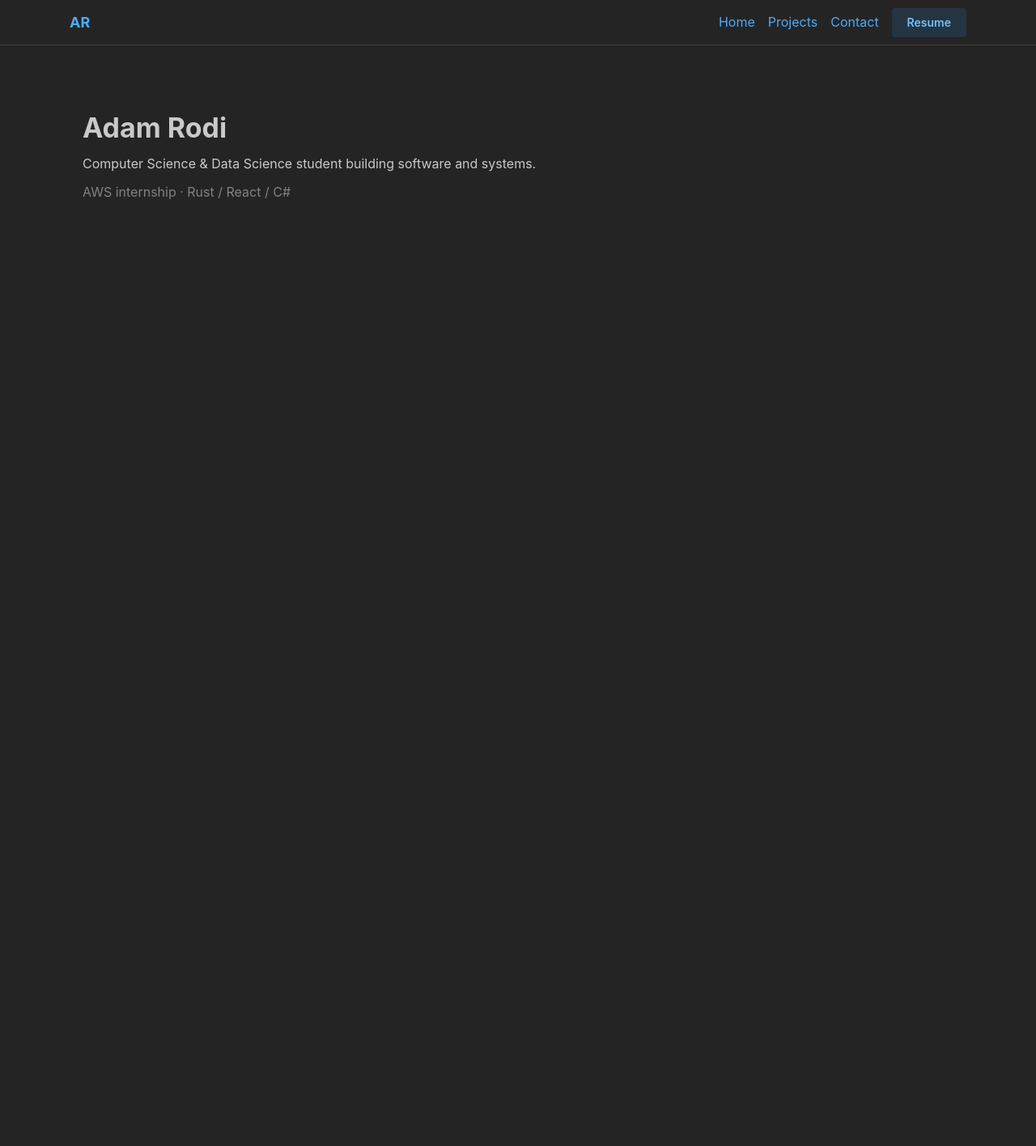
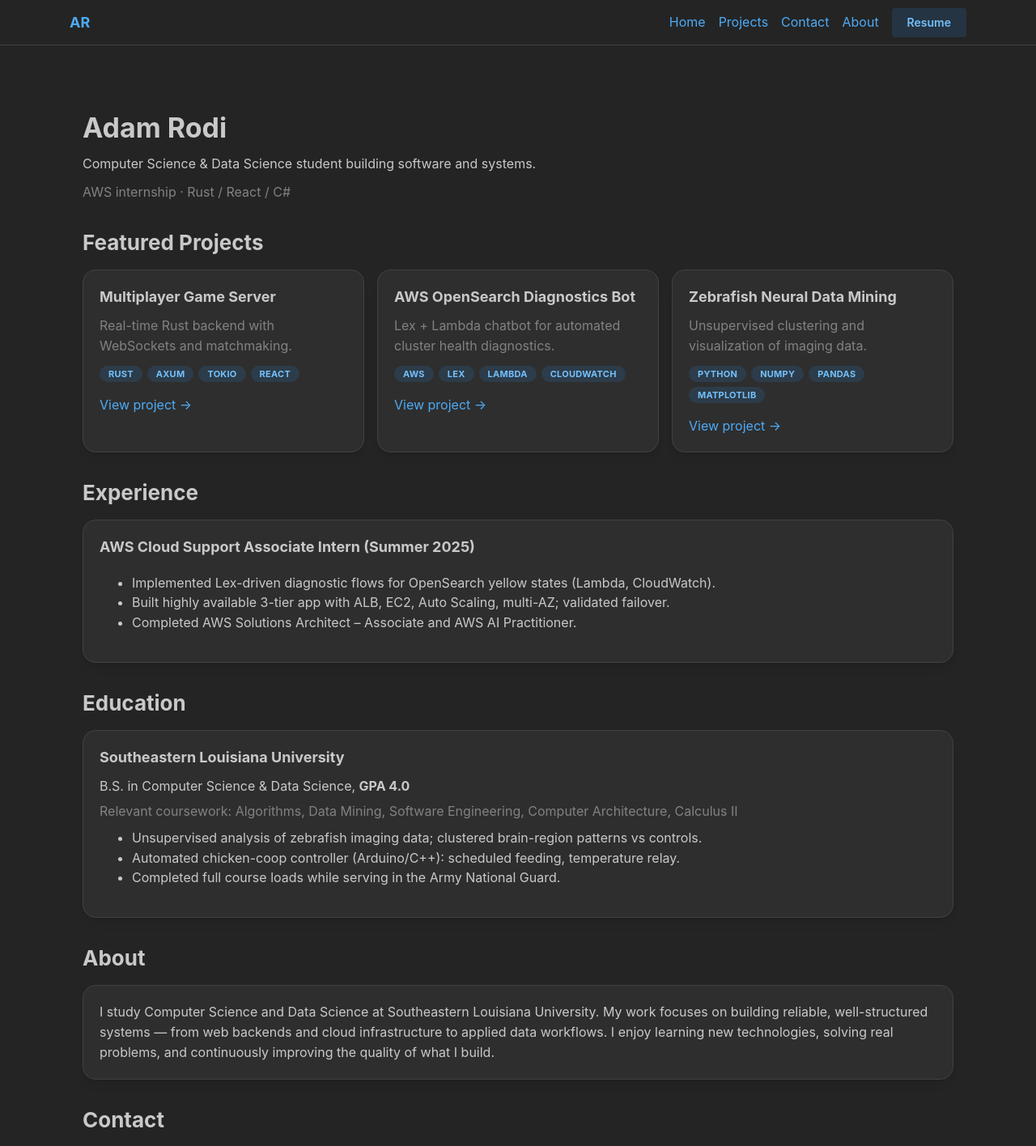
Before and after one commit to adamrodi/adamrodi.com, a React (Vite) app: page / in a window 1280 px wide. Shown: the top 1416 px of the page at 81% size. Before the commit the page ends 800 px from the top, so only its background shows below. Built offline with nearby package versions, Linux system fonts and the light colour scheme.

Commit message:
add home page skeleton and about page

```diff
--- a/src/components/Nav.tsx
+++ b/src/components/Nav.tsx
@@ -11,6 +11,7 @@ export default function Nav() {
           <Anchor href="/">Home</Anchor>
           <Anchor href="#projects">Projects</Anchor>
           <Anchor href="#contact">Contact</Anchor>
+          <Anchor href="/about">About</Anchor>
           <Button
             component="a"
             href="/Adam_Rodi_Resume.pdf"
--- a/src/main.tsx
+++ b/src/main.tsx
@@ -5,6 +5,7 @@ import { Notifications } from "@mantine/notifications";
 import { RouterProvider, createBrowserRouter } from "react-router-dom";
 import App from "./App";
 import Home from "./pages/Home";
+import About from "./pages/About";
 import "@mantine/core/styles.css";
 import "@mantine/notifications/styles.css";
 
@@ -12,7 +13,10 @@ const router = createBrowserRouter([
   {
     path: "/",
     element: <App />,
-    children: [{ index: true, element: <Home /> }],
+    children: [
+      { index: true, element: <Home /> },
+      { path: "about", element: <About /> },
+    ],
   },
 ]);
 
--- /dev/null
+++ b/src/pages/About.tsx
@@ -0,0 +1,14 @@
+import { Title, Text } from "@mantine/core";
+
+export default function About() {
+  return (
+    <>
+      <Title order={1} mb="md">About</Title>
+      <Text>
+        I study Computer Science and Data Science at Southeastern Louisiana University (GPA 4.0).
+        My focus is on building reliable software systems and exploring applied AI.
+        I enjoy working with React, Rust, and AWS technologies to turn ideas into working systems.
+      </Text>
+    </>
+  );
+}
--- a/src/pages/Home.tsx
+++ b/src/pages/Home.tsx
@@ -1,15 +1,165 @@
-import { Container, Title, Text } from "@mantine/core";
+import {
+  Container,
+  Title,
+  Text,
+  Card,
+  SimpleGrid,
+  Group,
+  Badge,
+  Anchor,
+  Box,
+} from "@mantine/core";
 
 export default function Home() {
   return (
     <Container size="lg" py="xl">
+      {/* HERO */}
       <Title order={1} mb="xs">
         Adam Rodi
       </Title>
       <Text mb="xs">
         Computer Science & Data Science student building software and systems.
       </Text>
-      <Text c="dimmed">AWS internship · Rust / React / C#</Text>
+      <Text c="dimmed" mb="xl">
+        AWS internship · Rust / React / C#
+      </Text>
+
+      {/* FEATURED PROJECTS */}
+      <Box id="projects">
+        <Title order={2} mb="md">
+          Featured Projects
+        </Title>
+
+        <SimpleGrid cols={{ base: 1, sm: 2, md: 3 }}>
+          <ProjectCard
+            title="Multiplayer Game Server"
+            summary="Real-time Rust backend with WebSockets and matchmaking."
+            tags={["Rust", "Axum", "Tokio", "React"]}
+            link="#"
+          />
+          <ProjectCard
+            title="AWS OpenSearch Diagnostics Bot"
+            summary="Lex + Lambda chatbot for automated cluster health diagnostics."
+            tags={["AWS", "Lex", "Lambda", "CloudWatch"]}
+            link="#"
+          />
+          <ProjectCard
+            title="Zebrafish Neural Data Mining"
+            summary="Unsupervised clustering and visualization of imaging data."
+            tags={["Python", "NumPy", "pandas", "matplotlib"]}
+            link="#"
+          />
+        </SimpleGrid>
+      </Box>
+
+      {/* EXPERIENCE */}
+      <Box id="experience" mt="xl">
+        <Title order={2} mb="md">
+          Experience
+        </Title>
+        <Card withBorder radius="lg" shadow="sm" p="lg">
+          <Title order={4} mb="xs">AWS Cloud Support Associate Intern (Summer 2025)</Title>
+          <ul style={{ marginTop: 8 }}>
+            <li>Implemented Lex-driven diagnostic flows for OpenSearch yellow states (Lambda, CloudWatch).</li>
+            <li>Built highly available 3-tier app with ALB, EC2, Auto Scaling, multi-AZ; validated failover.</li>
+            <li>Completed AWS Solutions Architect – Associate and AWS AI Practitioner.</li>
+          </ul>
+        </Card>
+      </Box>
+
+      {/* EDUCATION */}
+      <Box id="education" mt="xl">
+        <Title order={2} mb="md">
+          Education
+        </Title>
+        <Card withBorder radius="lg" shadow="sm" p="lg">
+          <Title order={4} mb="xs">Southeastern Louisiana University</Title>
+          <Text>B.S. in Computer Science & Data Science, <b>GPA 4.0</b></Text>
+          <Text c="dimmed" mt={6}>Relevant coursework: Algorithms, Data Mining, Software Engineering, Computer Architecture, Calculus II</Text>
+          <ul style={{ marginTop: 8 }}>
+            <li>Unsupervised analysis of zebrafish imaging data; clustered brain-region patterns vs controls.</li>
+            <li>Automated chicken-coop controller (Arduino/C++): scheduled feeding, temperature relay.</li>
+            <li>Completed full course loads while serving in the Army National Guard.</li>
+          </ul>
+        </Card>
+      </Box>
+
+      {/* ABOUT */}
+      <Box id="about" mt="xl">
+        <Title order={2} mb="md">
+          About
+        </Title>
+        <Card withBorder radius="lg" shadow="sm" p="lg">
+          <Text>
+            I study Computer Science and Data Science at Southeastern Louisiana University.
+            My work focuses on building reliable, well-structured systems — from web backends and cloud infrastructure to applied data workflows.
+            I enjoy learning new technologies, solving real problems, and continuously improving the quality of what I build.
+          </Text>
+        </Card>
+      </Box>
+
+      {/* CONTACT */}
+      <Box id="contact" mt="xl" mb="xl">
+        <Title order={2} mb="md">
+          Contact
+        </Title>
+        <Card withBorder radius="lg" shadow="sm" p="lg">
+          <Text>
+            Reach me at{" "}
+            <Anchor href="mailto:adam@adamrodi.com" target="_blank">
+              adam@adamrodi.com
+            </Anchor>
+            {" "}or connect on{" "}
+            <Anchor href="https://www.linkedin.com/in/adamrodi" target="_blank">
+              LinkedIn
+            </Anchor>{" "}
+            and{" "}
+            <Anchor href="https://github.com/adamrodi" target="_blank">
+              GitHub
+            </Anchor>
+            .
+          </Text>
+        </Card>
+      </Box>
     </Container>
   );
 }
+
+function ProjectCard({
+  title,
+  summary,
+  tags,
+  link,
+}: {
+  title: string;
+  summary: string;
+  tags: string[];
+  link: string;
+}) {
+  return (
+    <Card
+      withBorder
+      radius="lg"
+      shadow="sm"
+      p="lg"
+      style={{ textDecoration: "none" }}
+    >
+      <Title order={4} mb="xs">
+        {title}
+      </Title>
+      <Text mb="sm" c="dimmed">
+        {summary}
+      </Text>
+      <Group gap={6}>
+        {tags.map((tag) => (
+          <Badge key={tag} variant="light">
+            {tag}
+          </Badge>
+        ))}
+      </Group>
+      <Anchor href={link} mt="md">
+        View project →
+      </Anchor>
+    </Card>
+  );
+}
```
